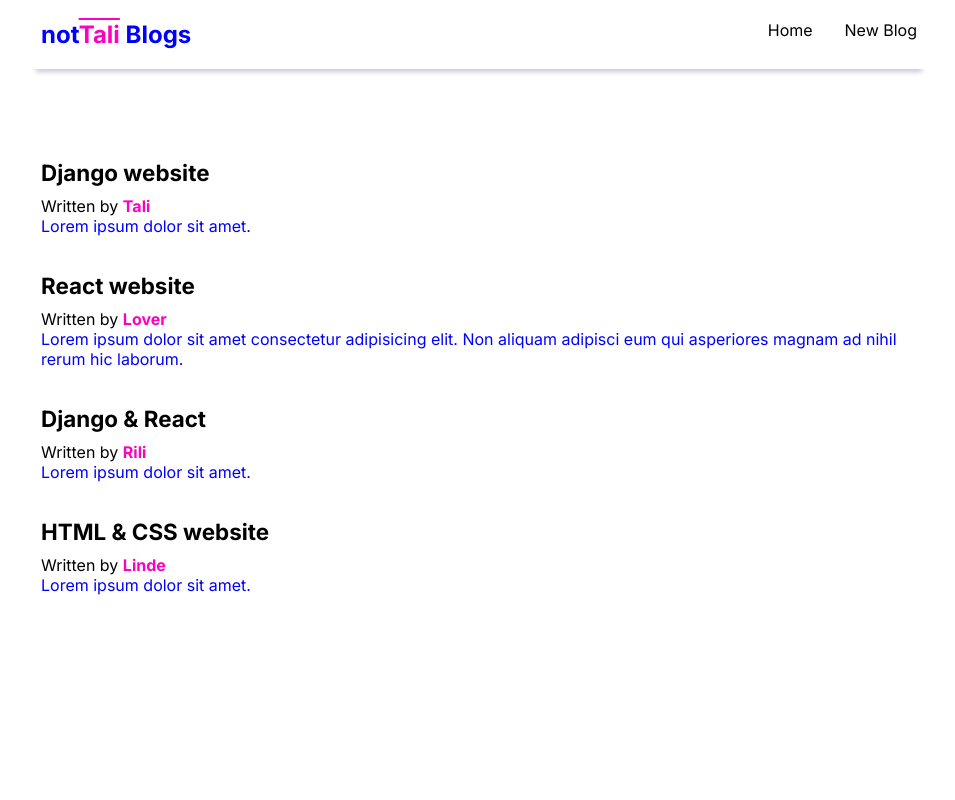
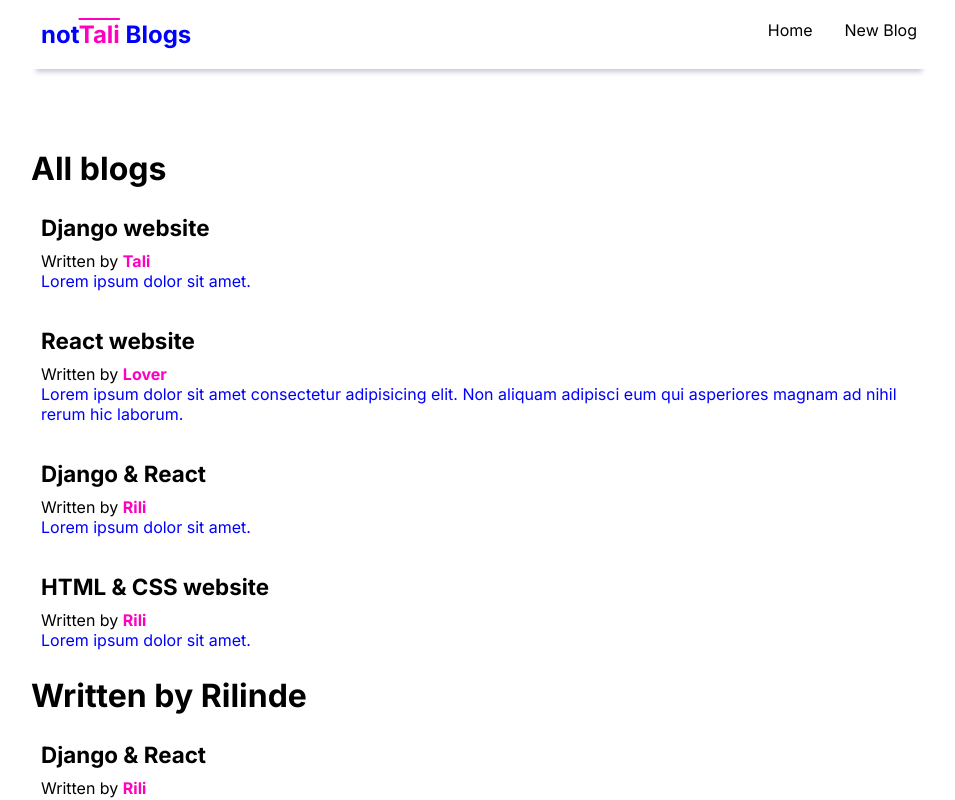
Before and after one commit to notTali/practice, a React (Create React App) app: page / in a window 1280 px wide. Shown: the top 800 px of the page, without its empty margins (161-1116 px from the left). Built offline with nearby package versions, Linux system fonts and the light colour scheme.

Commit message:
Reusing Components

```diff
--- a/src/BlogList.js
+++ b/src/BlogList.js
@@ -4,6 +4,7 @@ const BlogList = (props) => {
     console.log(blogs);
     return (
         <div className="blog-list">
+            <h1 style={{margin:"1rem 0px"}}>{props.title}</h1>
             {blogs.map((blog) =>(
                 <div className="blog-preview" key={blog.id}>
                     <h2>{blog.title}</h2>
--- a/src/Home.js
+++ b/src/Home.js
@@ -5,12 +5,13 @@ const Home = () => {
         {title: "Django website", body:'Lorem ipsum dolor sit amet.', author:"Tali", id: 1},
         {title: "React website", body:'Lorem ipsum dolor sit amet consectetur adipisicing elit. Non aliquam adipisci eum qui asperiores magnam ad nihil rerum hic laborum.', author:"Lover", id: 2},
         {title: "Django & React", body:'Lorem ipsum dolor sit amet.', author:"Rili", id: 3},
-        {title: "HTML & CSS website", body:'Lorem ipsum dolor sit amet.', author:"Linde", id: 4},
+        {title: "HTML & CSS website", body:'Lorem ipsum dolor sit amet.', author:"Rili", id: 4},
     ]);
 
     return (
         <div className="home">
-            <BlogList blogs={blogs} />
+            <BlogList blogs={blogs} title={"All blogs"} />
+            <BlogList blogs={blogs.filter((blog)=> blog.author==='Rili')} title={"Written by Rilinde"} />
         </div>
      );
 }
```
